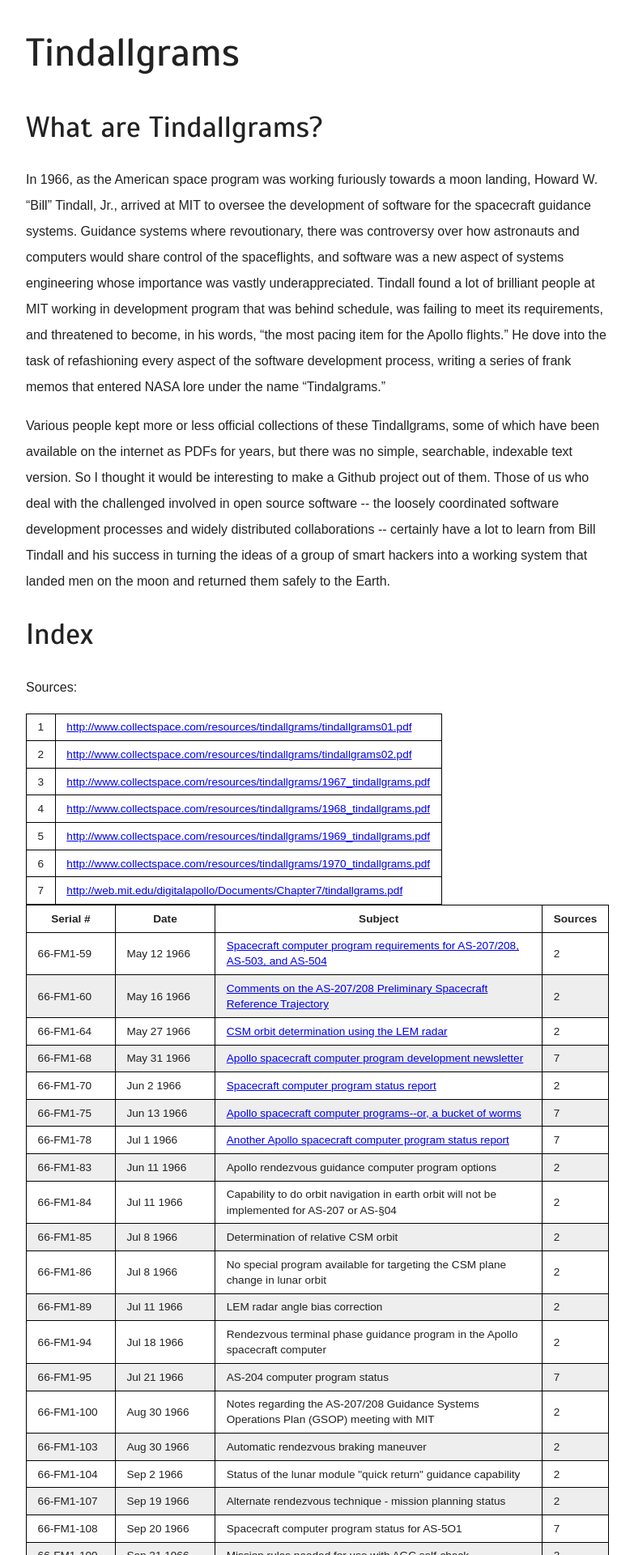
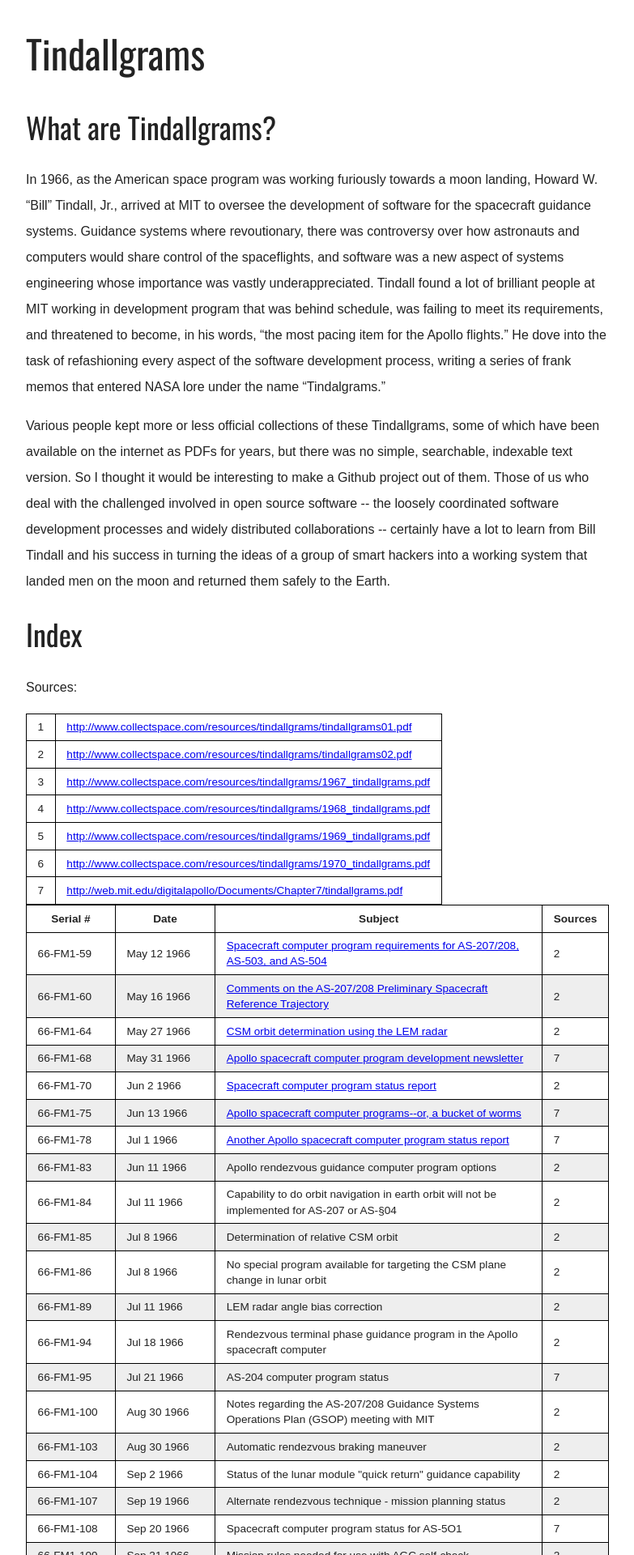
Before and after one commit to seanredmond/Tindallgrams, a Jekyll site: the page built from index.html, in a window 1280 px wide. Shown: the top 1920 px of the page at 81% size, without its empty margins (248-1031 px from the left). Built offline with Jekyll 4.4.1, drawn with Linux system fonts in a browser that asks for light colours.

Commit message:
Switch from Scada to Oswald

```diff
--- a/_layouts/page.html
+++ b/_layouts/page.html
@@ -5,10 +5,9 @@
         <title>{{ page.title }}</title>
         <link rel="stylesheet" href="normalize.css">
         <link rel="stylesheet" href="main.css">
-        <link
-        	href='http://fonts.googleapis.com/css?family=Scada:400,700'
-        	rel='stylesheet'
-        	type='text/css'>
+        <link href='http://fonts.googleapis.com/css?family=Oswald'
+            rel='stylesheet'
+            type='text/css'>
     </head>
     <body class="page">
     	{{ content }}
--- a/main.css
+++ b/main.css
@@ -93,7 +93,7 @@
 }
 
 h1 {
-    font-family: 'Scada', sans-serif;
+    font-family: 'Oswald', sans-serif;
     font-weight: 400;
     font-size: 48px;
 }
```
